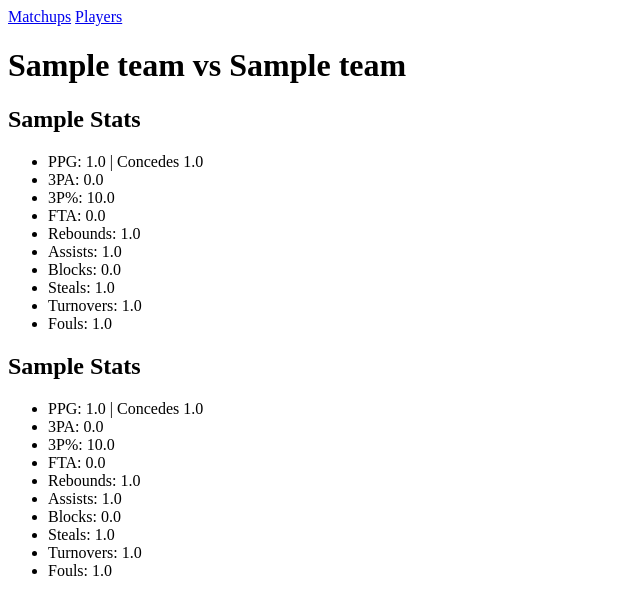
After one commit to IvanYangg/cs412, a Django app: page /project/matchup/1/ in a window 1280 px wide. The commit adds this page. Shown: the top 615 px of the page, without its empty margins (0-640 px from the left). Run offline with Django 5.2, Linux system fonts and the light colour scheme; tables that the repository leaves empty hold one stand-in row (values such as "Sample post").

Commit message:
Altered a few model fields, inserted new data, and added player view

```diff
--- a/project/models.py
+++ b/project/models.py
@@ -59,7 +59,7 @@ class PlayerGameLog(models.Model):
 
 # Stores daily matchup data
 class Matchup(models.Model):
-    team1 = models.CharField(max_length=50)
+    team1 = models.ForeignKey('Team', on_delete=models.CASCADE, related_name='matchups_as_team1')
     team1_image_url = models.CharField(max_length=200)
-    team2 = models.CharField(max_length=50)
+    team2 = models.ForeignKey('Team', on_delete=models.CASCADE, related_name='matchups_as_team2')
     team2_image_url = models.CharField(max_length=200)
--- a/project/templates/project/base.html
+++ b/project/templates/project/base.html
@@ -9,6 +9,7 @@
     <header>
         <nav>
             <a href="{% url 'matchups' %}">Matchups</a>
+            <a href="{% url 'players' %}">Players</a>
         </nav>
     </header>
     <main>
--- /dev/null
+++ b/project/templates/project/matchup_detail.html
@@ -0,0 +1,35 @@
+{% extends "project/base.html" %}
+{% block content %}
+<h1>{{ matchup.team1.name }} vs {{ matchup.team2.name }}</h1>
+<div>
+    <h2>{{ matchup.team1.abbreviation }} Stats</h2>
+    <ul>
+        <li>PPG: {{ matchup.team1.avg_ppg }} | Concedes {{ matchup.team1.avg_ppg_conceded }}</li>
+        <li>3PA: {{ matchup.team1.avg_three_point_attempted }}</li>
+        <li>3P%: {{ matchup.team1.avg_three_point_percentage }}</li>
+        <li>FTA: {{ matchup.team1.avg_free_throw_attempted }}</li>
+        <li>Rebounds: {{ matchup.team1.avg_rebounds_per_game }}</li>
+        <li>Assists: {{ matchup.team1.avg_assists_per_game }}</li>
+        <li>Blocks: {{ matchup.team1.avg_blocks_per_game }}</li>
+        <li>Steals: {{ matchup.team1.avg_steals_per_game }}</li>
+        <li>Turnovers: {{ matchup.team1.avg_turnovers_per_game }}</li>
+        <li>Fouls: {{ matchup.team1.avg_fouls_per_game }} </li>
+
+    </ul>
+</div>
+<div>
+    <h2>{{ matchup.team2.abbreviation }} Stats</h2>
+    <ul>
+        <li>PPG: {{ matchup.team2.avg_ppg }} | Concedes {{ matchup.team2.avg_ppg_conceded }}</li>
+        <li>3PA: {{ matchup.team2.avg_three_point_attempted }}</li>
+        <li>3P%: {{ matchup.team2.avg_three_point_percentage }}</li>
+        <li>FTA: {{ matchup.team2.avg_free_throw_attempted }}</li>
+        <li>Rebounds: {{ matchup.team2.avg_rebounds_per_game }}</li>
+        <li>Assists: {{ matchup.team2.avg_assists_per_game }}</li>
+        <li>Blocks: {{ matchup.team2.avg_blocks_per_game }}</li>
+        <li>Steals: {{ matchup.team2.avg_steals_per_game }}</li>
+        <li>Turnovers: {{ matchup.team2.avg_turnovers_per_game }}</li>
+        <li>Fouls: {{ matchup.team2.avg_fouls_per_game }} </li>
+    </ul>
+</div>
+{% endblock %}
--- a/project/templates/project/matchups.html
+++ b/project/templates/project/matchups.html
@@ -4,9 +4,9 @@
 <div>
     {% for matchup in matchups %}
         <a href="{% url 'matchup_detail' matchup.id %}">
-            <img src="{{ matchup.team1_image_url }}" alt="{{ matchup.team1 }}" width="50">
-            {{ matchup.team1 }} vs {{ matchup.team2 }}
-            <img src="{{ matchup.team2_image_url }}" alt="{{ matchup.team2 }}" width="50">
+            <img src="{{ matchup.team1_image_url }}" alt="{{ matchup.team1.name }}" width="50">
+            {{ matchup.team1.name }} vs {{ matchup.team2.name }}
+            <img src="{{ matchup.team2_image_url }}" alt="{{ matchup.team2.name }}" width="50">
         </a>
     {% endfor %}
 </div>
--- a/project/urls.py
+++ b/project/urls.py
@@ -3,5 +3,7 @@ from . import views
 
 urlpatterns = [
     path('matchups/', views.MatchupListView.as_view(), name='matchups'),
-    path('players/', views.PlayerListView.as_view(), name='player_list'),
+    path('matchup/<int:pk>/', views.MatchupDetailView.as_view(), name='matchup_detail'),
+    path('players/', views.PlayerListView.as_view(), name='players'),
+    path('player/<int:pk>/', views.PlayerDetailView.as_view(), name='player_detail'),
 ]
--- a/project/views.py
+++ b/project/views.py
@@ -1,6 +1,6 @@
 from django.shortcuts import render
 from django.views.generic import ListView, DetailView
-from .models import Player, Team, Matchup
+from .models import Player, Team, Matchup, PlayerGameLog
 
 # Create your views here.
 
@@ -13,8 +13,25 @@ class MatchupListView(ListView):
     def get_queryset(self):
         return Matchup.objects.all()
 
+# Detail view for a specific matchup, and reveals both teams statistics side by side
+class MatchupDetailView(DetailView):
+    model = Matchup
+    template_name = "project/matchup_detail.html"
+    context_object_name = "matchup"
+
 # List view for all players, and includes searching/filtering functionality
 class PlayerListView(ListView):
     model = Player
     template_name = 'project/player_list.html'
     context_object_name = 'players'
+
+# Detail view for a specific player, showing all game logs for that player
+class PlayerDetailView(DetailView):
+    model = Player
+    template_name = "project/player_detail.html"
+    context_object_name = "player"
+
+    def get_context_data(self, **kwargs):
+        context = super().get_context_data(**kwargs)
+        context['game_logs'] = PlayerGameLog.objects.filter(player=self.object).order_by('-date')
+        return context
```
Also changed, not shown: project/templates/project/player_detail.html (added, +43 -0 lines), project/templates/project/player_list.html (+11 -0 lines), project/migrations/0001_initial.py, project/migrations/0002_matchup.py (deleted).
